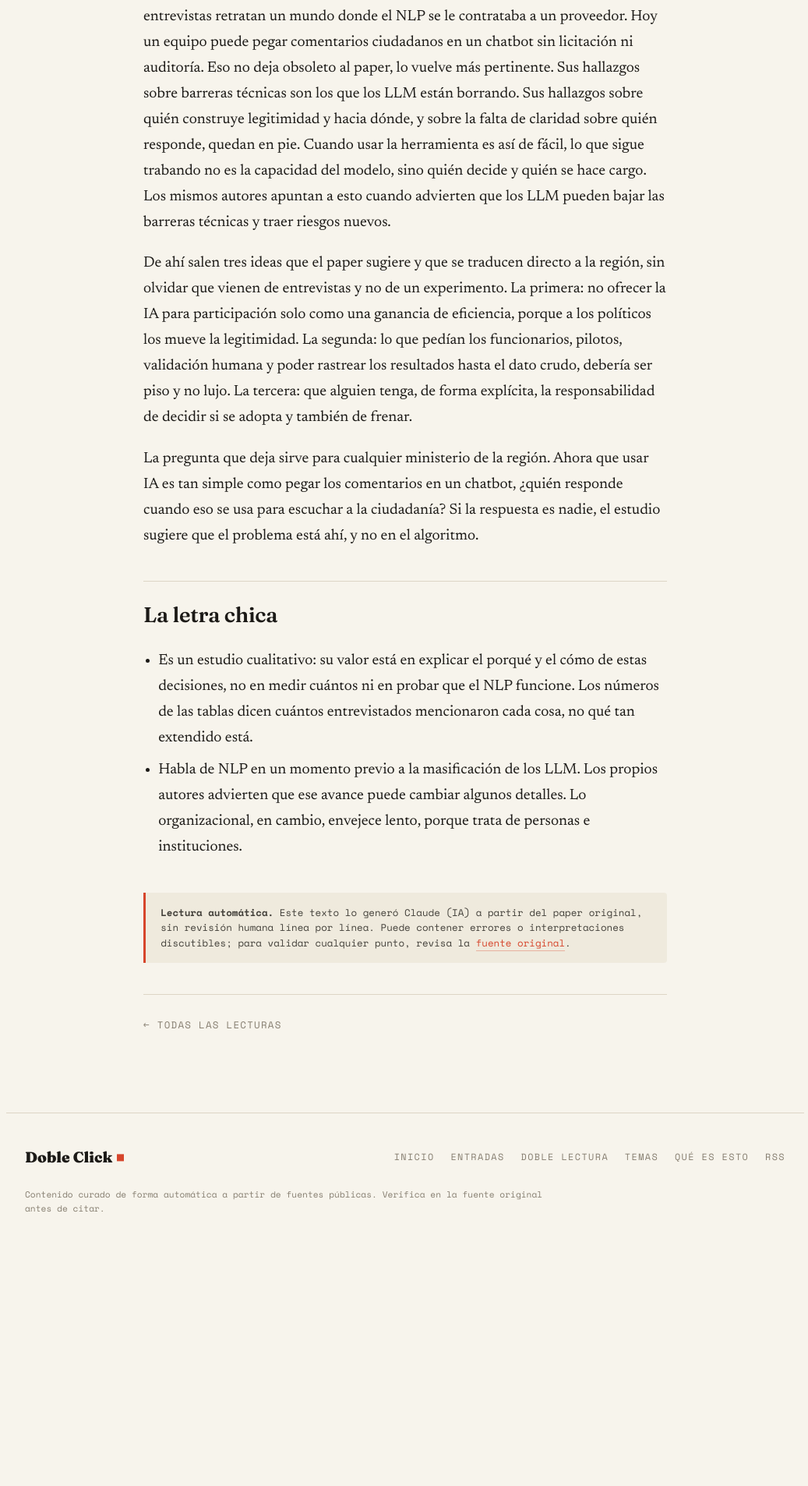
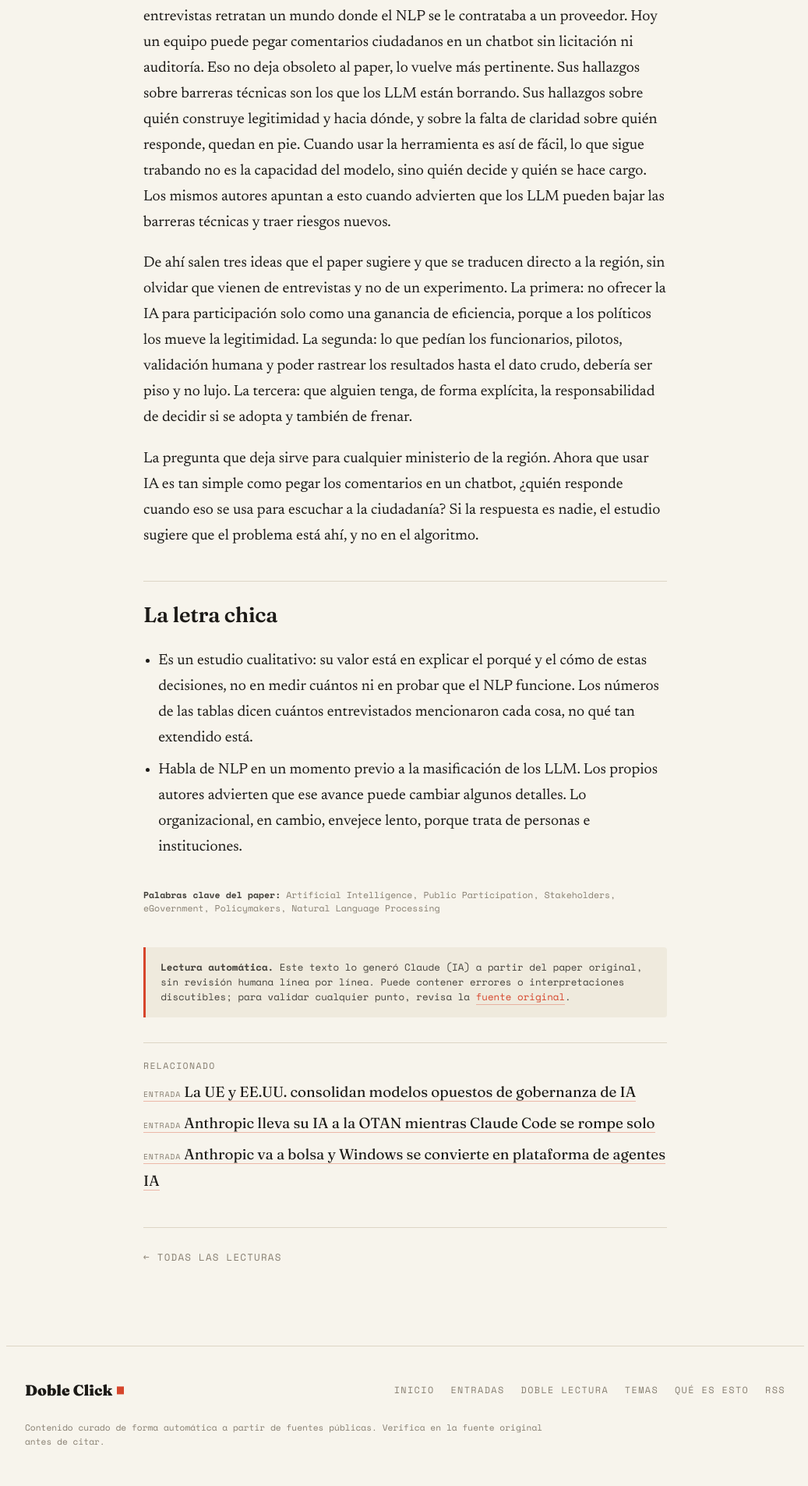
Before and after one commit to jaguridi/doble-click-blog, a Jekyll site: the page built from _lecturas/politicos-funcionarios-ia.md, in a window 1280 px wide. Shown: the part 2836-4742 px from the top of the page at 78% size, without its empty margins (120-1157 px from the left). Built offline with Jekyll 4.4.1, drawn with Linux system fonts in a browser that asks for light colours; before the commit the page ends 4443 px from its top, so only the background shows below that.

Commit message:
Temas vivos (_data/temas.yml), palabras clave del autor en ficha, Relacionado cruzado lecturas/noticias
Co-Authored-By: Claude Opus 4.8 (1M context) <noreply@anthropic.com>

```diff
--- a/_layouts/lectura.html
+++ b/_layouts/lectura.html
@@ -18,10 +18,11 @@ layout: default
 
   <div class="post-body">
     {{ content }}
+    {% if page.paper_keywords %}<p class="paper-keywords"><strong>Palabras clave del paper:</strong> {{ page.paper_keywords }}</p>{% endif %}
     {% if page.paper_doi %}<small><strong>Lectura automática.</strong> Este texto lo generó Claude (IA) a partir del paper original, sin revisión humana línea por línea. Puede contener errores o interpretaciones discutibles; para validar cualquier punto, revisa la <a href="{{ page.paper_doi }}">fuente original</a>.</small>{% endif %}
   </div>
 
-  {% capture _rel %}{% assign n = 0 %}{% for it in site.lecturas %}{% if it.url != page.url and n < 3 %}{% assign sh = false %}{% for t in page.tags %}{% if it.tags contains t %}{% assign sh = true %}{% endif %}{% endfor %}{% if sh %}<li><a href="{{ it.url | relative_url }}">{{ it.title }}</a></li>{% assign n = n | plus: 1 %}{% endif %}{% endif %}{% endfor %}{% endcapture %}
+  {% capture _rel %}{% assign n = 0 %}{% assign _all = site.posts | concat: site.lecturas | sort: 'date' | reverse %}{% for it in _all %}{% if it.url != page.url and n < 3 %}{% assign sh = false %}{% for t in page.tags %}{% if it.tags contains t %}{% assign sh = true %}{% endif %}{% endfor %}{% if sh %}<li><a href="{{ it.url | relative_url }}">{% if it.collection == 'lecturas' %}<span class="rel-kind">Lectura</span> {% else %}<span class="rel-kind">Entrada</span> {% endif %}{{ it.title }}</a></li>{% assign n = n | plus: 1 %}{% endif %}{% endif %}{% endfor %}{% endcapture %}
   {% if _rel contains "<li" %}
   <nav class="relacionado">
     <p class="relacionado-label">Relacionado</p>
--- a/_layouts/post.html
+++ b/_layouts/post.html
@@ -13,7 +13,7 @@ layout: default
     {{ content }}
   </div>
 
-  {% capture _rel %}{% assign n = 0 %}{% for it in site.posts %}{% if it.url != page.url and n < 3 %}{% assign sh = false %}{% for t in page.tags %}{% if it.tags contains t %}{% assign sh = true %}{% endif %}{% endfor %}{% if sh %}<li><a href="{{ it.url | relative_url }}">{{ it.title }}</a></li>{% assign n = n | plus: 1 %}{% endif %}{% endif %}{% endfor %}{% endcapture %}
+  {% capture _rel %}{% assign n = 0 %}{% assign _all = site.posts | concat: site.lecturas | sort: 'date' | reverse %}{% for it in _all %}{% if it.url != page.url and n < 3 %}{% assign sh = false %}{% for t in page.tags %}{% if it.tags contains t %}{% assign sh = true %}{% endif %}{% endfor %}{% if sh %}<li><a href="{{ it.url | relative_url }}">{% if it.collection == 'lecturas' %}<span class="rel-kind">Lectura</span> {% else %}<span class="rel-kind">Entrada</span> {% endif %}{{ it.title }}</a></li>{% assign n = n | plus: 1 %}{% endif %}{% endif %}{% endfor %}{% endcapture %}
   {% if _rel contains "<li" %}
   <nav class="relacionado">
     <p class="relacionado-label">Relacionado</p>
--- a/_lecturas/politicos-funcionarios-ia.md
+++ b/_lecturas/politicos-funcionarios-ia.md
@@ -9,6 +9,7 @@ paper_titulo: "Thoughtful Adoption of NLP for Civic Participation: Understanding
 paper_autores: "Guridi, Cheyre y Yang"
 paper_publicado: "Proc. ACM HCI (CSCW), 2025"
 paper_doi: "https://doi.org/10.1145/3711091"
+paper_keywords: "Artificial Intelligence, Public Participation, Stakeholders, eGovernment, Policymakers, Natural Language Processing"
 audio: true
 ---
 
--- a/assets/css/style.css
+++ b/assets/css/style.css
@@ -193,6 +193,9 @@ body::before{
 .relacionado li{ margin:.35rem 0; }
 .relacionado a{ font-family:"Fraunces", serif; color:var(--ink); text-decoration:none; border-bottom:1px solid rgba(214,69,43,.35); }
 .relacionado a:hover{ color:var(--accent); }
+.rel-kind{ font-family:"Space Mono", monospace; font-size:.62rem; text-transform:uppercase; letter-spacing:.08em; color:var(--muted); }
+.paper-keywords{ font-family:"Space Mono", monospace; font-size:.72rem; line-height:1.5; color:var(--muted); margin-top:2.2rem; }
+.paper-keywords strong{ color:var(--ink-soft); }
 @media (max-width:640px){
   .temas-item > a{ flex-direction:column; gap:.15rem; }
   .temas-kind{ flex-basis:auto; }
```
Also changed, not shown: _data/temas.yml (added, +16 -0 lines), _lecturas/eficiencia-ia-diseno.md (+1 -0 lines), temas.html (+2 -12 lines).
